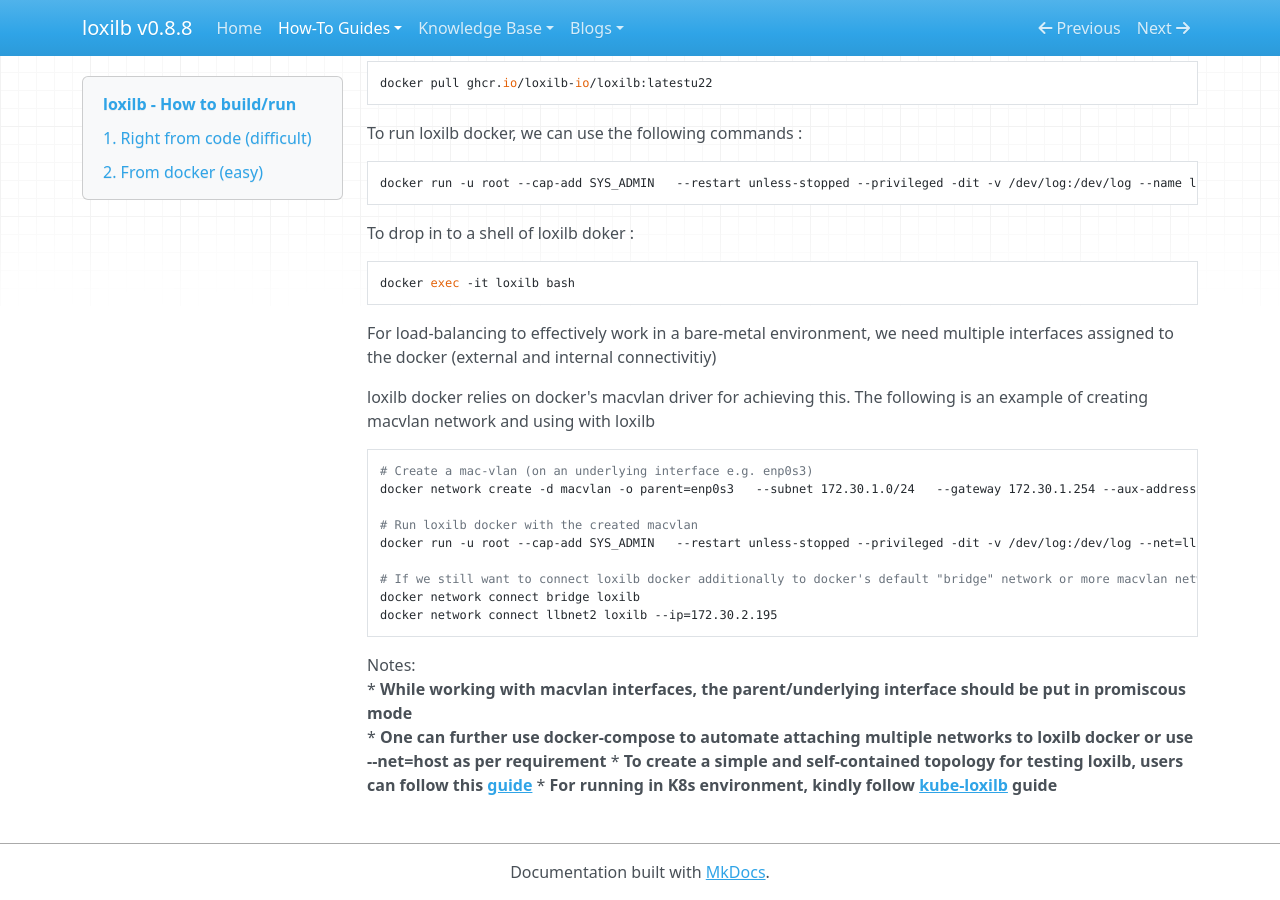
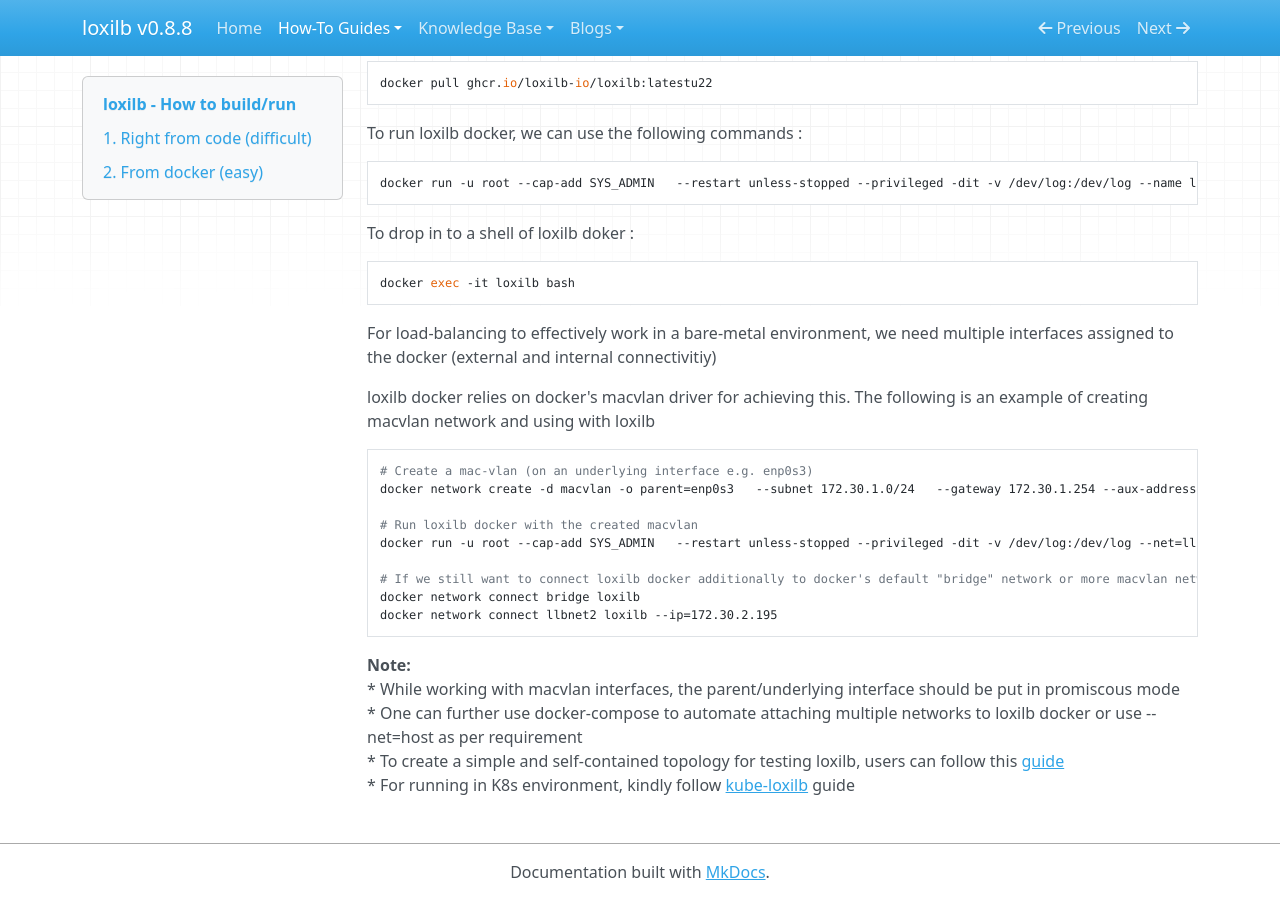
Before and after one commit to loxilb-io/loxilbdocs, an MkDocs documentation site: the page built from docs/run.md, in a window 1280 px wide and 900 px high, scrolled down 1508 px. Built offline with MkDocs 1.6.1, drawn with Linux system fonts in a browser that asks for light colours; nearby versions of some CDN libraries.

Commit message:
Update run.md

````diff
--- a/docs/run.md
+++ b/docs/run.md
@@ -103,8 +103,8 @@
 docker network connect llbnet2 loxilb --ip=172.30.2.195
 ```
 
-Notes:
-* <b>While working with macvlan interfaces, the parent/underlying interface should be put in promiscous mode</b>
-* <b>One can further use docker-compose to automate attaching multiple networks to loxilb docker or use --net=host as per requirement</b>
-* <b>To create a simple and self-contained topology for testing loxilb, users can follow this [guide](simple_topo.md)</b>
-* <b>For running in K8s environment, kindly follow [kube-loxilb](https://github.com/loxilb-io/loxilbdocs/blob/main/docs/kube-loxilb.md) guide</b>
+<b>Note:</b>
+* While working with macvlan interfaces, the parent/underlying interface should be put in promiscous mode
+* One can further use docker-compose to automate attaching multiple networks to loxilb docker or use --net=host as per requirement
+* To create a simple and self-contained topology for testing loxilb, users can follow this [guide](simple_topo.md)
+* For running in K8s environment, kindly follow [kube-loxilb](https://github.com/loxilb-io/loxilbdocs/blob/main/docs/kube-loxilb.md) guide
````
